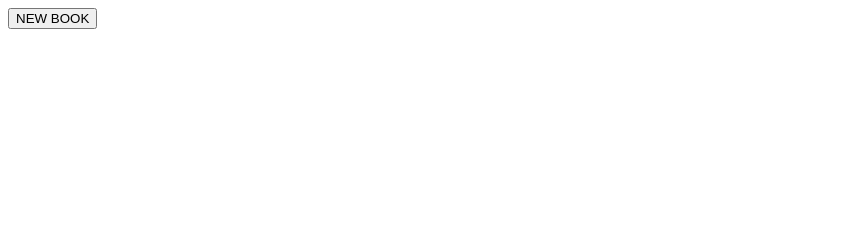
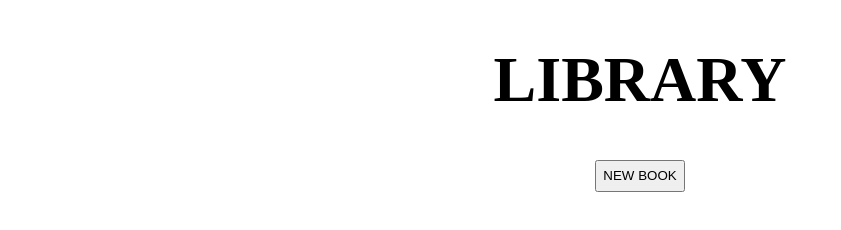
Before and after one commit to chumples/library, a plain HTML site: page index.html in a window 1280 px wide. Shown: the whole page, without its empty margins (0-841 px from the left). Drawn offline with Linux system fonts and the light colour scheme.

Commit message:
centered things

```diff
--- a/index.html
+++ b/index.html
@@ -2,13 +2,16 @@
 <html>
 <head>
     <meta charset="utf-8" />
-    <title>App</title>
+    <title>Library</title>
     <meta name="viewport" content="width=device-width, initial-scale=1" />
     <link rel="stylesheet" href="reset.css" />
     <link rel="stylesheet" href="styles.css" />
 </head>
 <body>
-    <button type="button" id="new">NEW BOOK</button>
+    <h1>LIBRARY</h1>
+    <div style="text-align:center;">
+        <button type="button" id="new" class="btn">NEW BOOK</button>
+    </div>
 
     <script charset="utf-8" src="scripts.js" ></script>
 </body>
--- a/scripts.js
+++ b/scripts.js
@@ -1,4 +1,8 @@
 let myLibrary = [];
+let myLibraryLength = myLibrary.length;
+for (let i = 0; i < myLibraryLength.length; i++) {
+    console.log(myLibrary[i])
+}
 
 function Book(title, author, pages, read) {
     this.title = title,
@@ -19,9 +23,12 @@ function displayBooks(Book) {
 }
 
 const newBook = document.getElementById('new');
-newBook.onclick = function() {
-    alert('Hi!')
-}
+// newBook.onclick = function() {
+//     alert('Hi!')
+// }
+newBook.addEventListener('click', function() {
+
+});
 
 const Tao = new Book('Tao Te Ching', 'Laozi', 88, true);
 const Gatsby = new Book('The Great Gatsby', 'F. Scott Fitzgerald', 180, true);
--- a/styles.css
+++ b/styles.css
@@ -0,0 +1,12 @@
+h1 {
+    text-align: center;
+    font-size: 4rem;
+}
+
+#new {
+    height: 2rem;
+}
+
+.btn {
+    cursor: pointer;
+}
```
